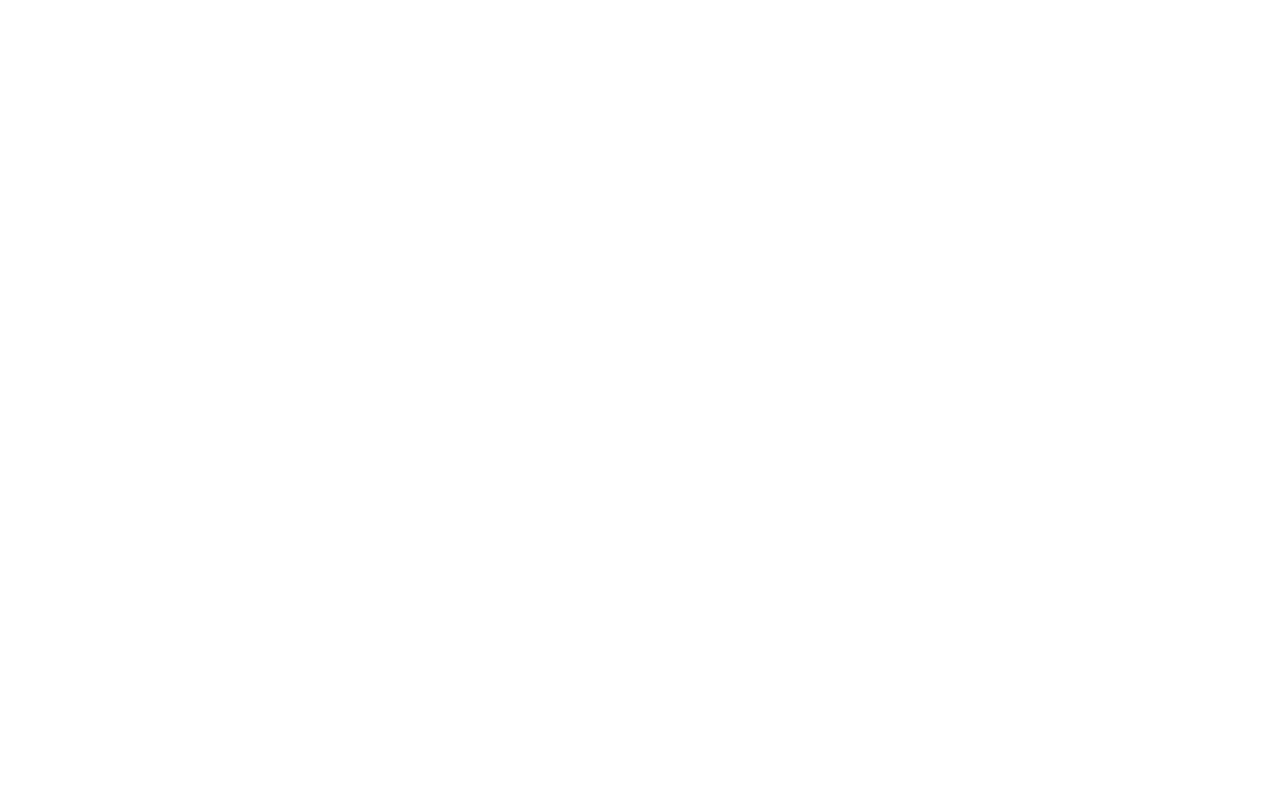
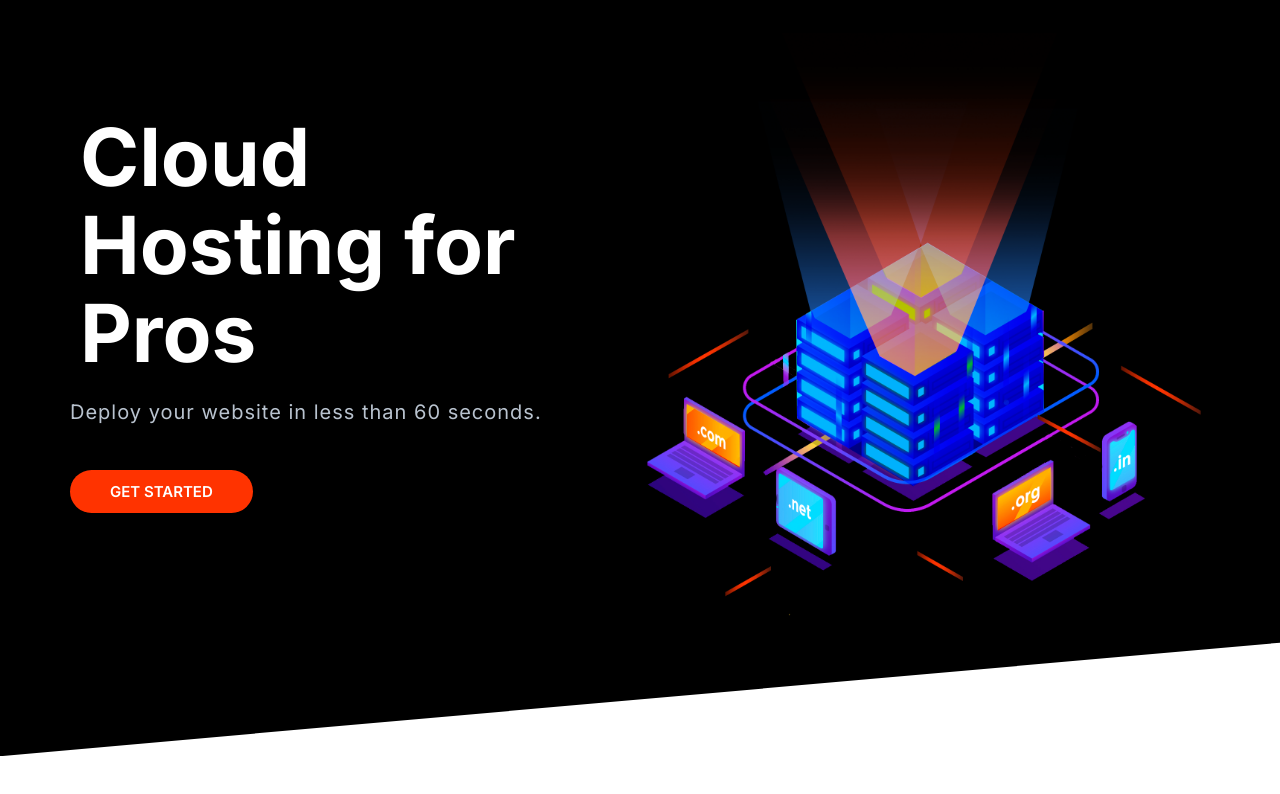
Before and after one commit to MarinaWestling/mosh_html_css_course_project, a plain HTML site: page index.html in a window 1280 px wide. Drawn offline with nearby package versions, Linux system fonts and the light colour scheme.

Commit message:
added hero component

```diff
--- a/css/styles.css
+++ b/css/styles.css
@@ -25,7 +25,7 @@
     var(--heading-lightness)
   );
 
-  --font-color-button: hsl(
+  --font-color-light: hsl(
     var(--button-hue),
     var(--button-saturation),
     var(--button-lightness)
@@ -89,6 +89,7 @@ h2,
 h3 {
   color: var(--color-headings);
   margin: 1rem;
+  line-height: 1.1;
 }
 
 h1 {
@@ -188,15 +189,15 @@ a {
 
 .icon-container--accent {
   background: var(--color-accent);
-  fill: var(--font-color-button);
+  fill: var(--font-color-light);
 }
 .icon-container--accent .icon {
   background: var(--color-accent);
-  fill: var(--font-color-button);
+  fill: var(--font-color-light);
 }
 
 .icon--white {
-  fill: var(--font-color-button);
+  fill: var(--font-color-light);
 }
 
 /* Buttons */
@@ -331,17 +332,17 @@ a {
 
 .card--primary .card__header {
   background: var(--color-primary);
-  color: var(--font-color-button);
+  color: var(--font-color-light);
 }
 
 .card--secondary .card__header {
   background: var(--color-secondary);
-  color: var(--font-color-button);
+  color: var(--font-color-light);
 }
 
 /* Plans */
 .plan__title {
-  color: var(--font-color-button);
+  color: var(--font-color-light);
   margin: 0;
   font-weight: 500;
   font-size: 2.4rem;
@@ -481,11 +482,11 @@ a {
 }
 .callout--primary {
   background: var(--color-primary);
-  color: var(--font-color-button);
+  color: var(--font-color-light);
 }
 
 .callout__heading {
-  color: var(--font-color-button);
+  color: var(--font-color-light);
   margin-top: 0;
   font-size: 3rem;
 }
@@ -553,7 +554,7 @@ a {
   color: #7b858b;
 }
 .block--dark .block__heading {
-  color: var(--font-color-button);
+  color: var(--font-color-light);
 }
 .block--skewed-right {
   padding-bottom: calc(var(--padding-vertical) + 4rem);
@@ -611,6 +612,22 @@ a {
   transition: box-shadow 0.2s;
 }
 
+/* Heroes */
+.hero__tagline {
+  font-size: 2rem;
+  color: #b9c3cf;
+  letter-spacing: 1px;
+  margin: 2rem 0 5rem;
+}
+
+.hero__image {
+  width: 100%;
+}
+
+.hero {
+  clip-path: polygon(0 0, 100% 0%, 100% 90%, 0 100%);
+}
+
 /* Large Mobile Devices */
 @media screen and (min-width: 480px) {
   .testimonial__quote-image {
@@ -666,10 +683,22 @@ a {
   .nav__item {
     border: 0;
   }
+  /* Heroes */
+  .hero {
+    clip-path: polygon(0 0, 100% 0%, 100% 85%, 0 100%);
+    padding-bottom: calc(var(--padding-vertical) + 8rem);
+    padding-top: 0;
+  }
+
+  .hero__content {
+    text-align: left;
+    align-self: center;
+  }
 }
 
 /* Large Tablets */
 @media screen and (min-width: 860px) {
+  /* Testimonials */
   .testimonial__quote-image {
     right: calc(calc((100% - 373px) / 2) + 19%);
   }
--- a/index.html
+++ b/index.html
@@ -21,7 +21,16 @@
     <link rel="stylesheet" href="css/styles.css" />
   </head>
   <body>
-
+    <section class="block block--dark block--skewed-left hero">
+      <header class="grid grid--cols-2 container">
+        <div class="block__header hero__content">
+          <h1 class="block__heading">Cloud Hosting for Pros</h1>
+          <p class="hero__tagline">Deploy your website in less than 60 seconds.</p>
+          <a href="#" class="button button--accent button--stretched">Get Started</a>
+        </div>
+        <img class="hero__image" src="images/banner.png">
+      </header>
+    </section>
     <script src="script/index.js"></script>
   </body>
 </html>
```
Also changed, not shown: components/hero.html (added, +10 -0 lines), images/banner.png (added), 1 other file.
